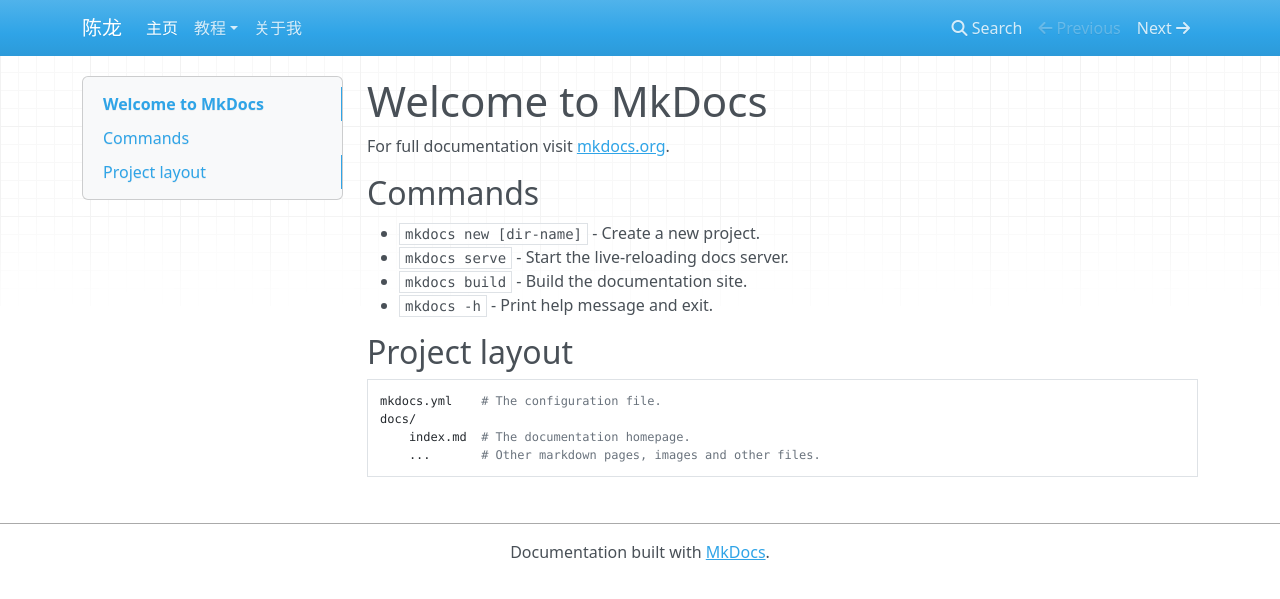
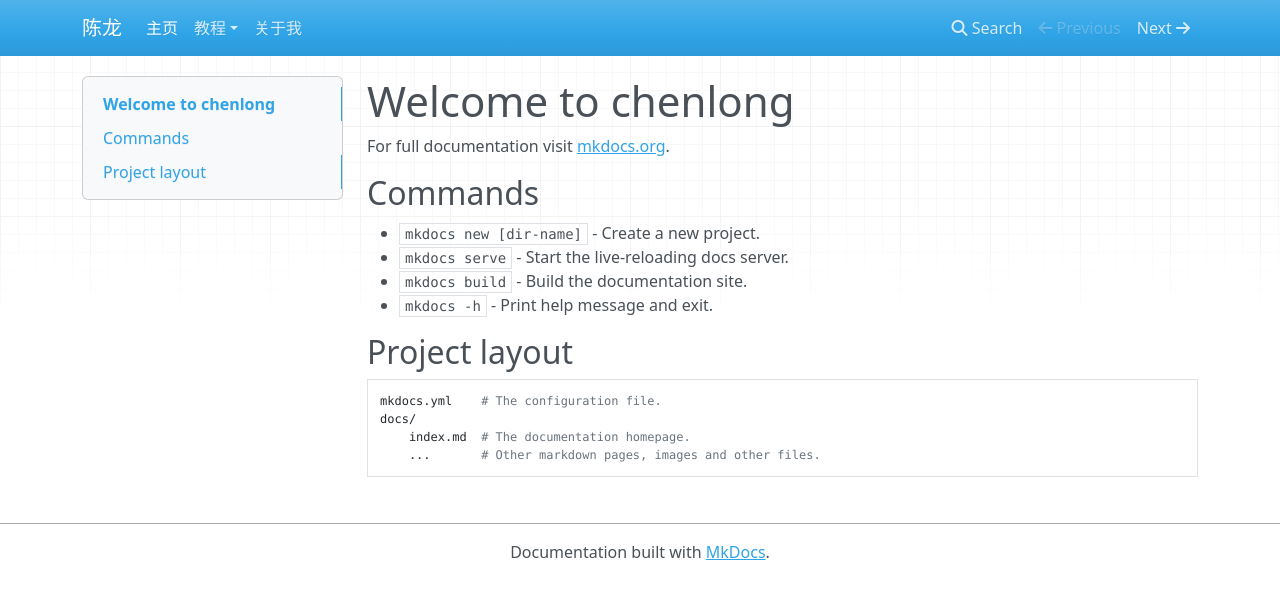
Before and after one commit to 493932214/mkdocs, an MkDocs documentation site: the page built from docs/index.md, in a window 1280 px wide. Shown: the top 599 px of the page. Built offline with MkDocs 1.6.1, drawn with Linux system fonts in a browser that asks for light colours; nearby versions of some CDN libraries.

Commit message:
Update index.md

```diff
--- a/docs/index.md
+++ b/docs/index.md
@@ -1,4 +1,4 @@
-# Welcome to MkDocs
+# Welcome to chenlong
 
 For full documentation visit [mkdocs.org](https://www.mkdocs.org).
 
```
